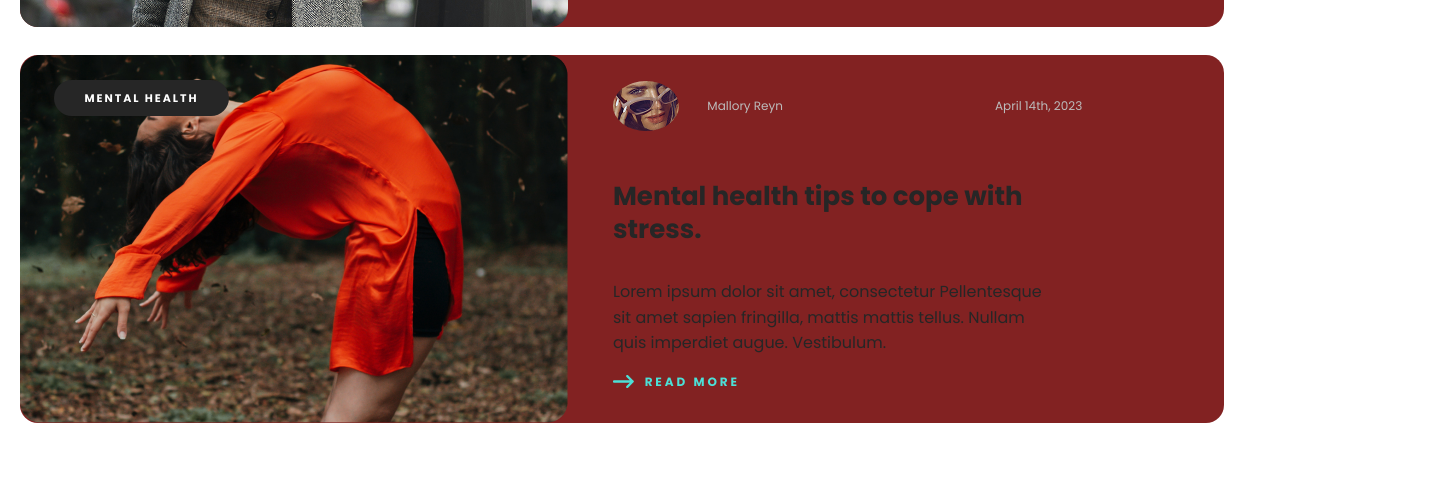
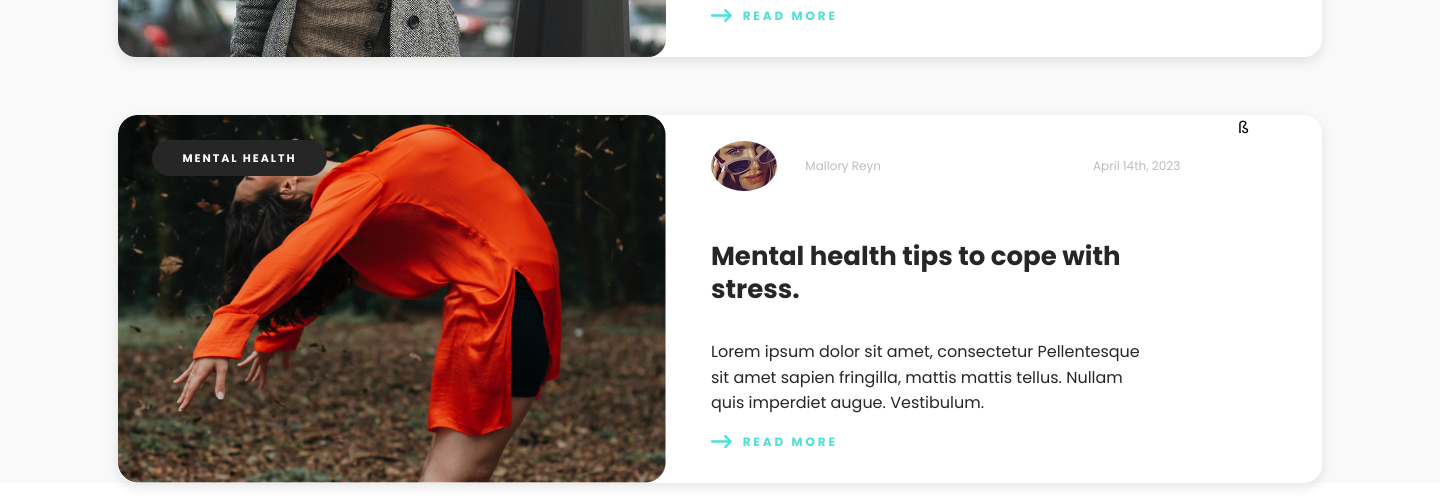
Before and after one commit to gugaarchvadze/first-group-teamwork, a plain HTML site: page index.html in a window 1280 px wide. Shown: the part 3661-4160 px from the top of the page, 1440 px wide, since content can reach past the window. Drawn offline with Linux system fonts and the light colour scheme.

Commit message:
corrected by zura

```diff
--- a/index.html
+++ b/index.html
@@ -138,7 +138,7 @@
                     </svg>
                     READ MORE
                 </a>
-            </div>
+            </div>ß
         </article>
 
     </section>
--- a/style.css
+++ b/style.css
@@ -17,12 +17,16 @@ a { text-decoration: none; }
 /* ბოლოს სამი სურათის მთლიანი კოდი */
 
 .posts{
-  max-width: 1204px;
+  display: flex;
+  justify-content: center;
+  align-items: center;
+  width: 1440px;
   margin-top: 2924px;
   padding: 0 20px;
   display: flex;
   flex-direction: column;
-  gap: 28px;
+  gap: 58px;
+  background-color: #f9f9f9;
 }
 
 
@@ -32,9 +36,9 @@ a { text-decoration: none; }
 
  /* (ბოლო სამი სურათის) სურათი+პოსტის კოდი */
 .post-card{
-  background: #822222;
+  background: #ffffff;
   border-radius: 18px;
-  box-shadow: #262626;
+  box-shadow: 0 4px 12px rgba(0,0,0,0.1);
   display: flex;
   width: 1204px;
   height: 368px;
@@ -279,7 +283,7 @@ a { text-decoration: none; }
 /* ქმნის უკანა ლურჯ  მონიშნულ ფონს */
 
 .brand-highlight::before{
-  content: "";
+
   position: absolute;
   left: -4px;
   right: -4px;
```
